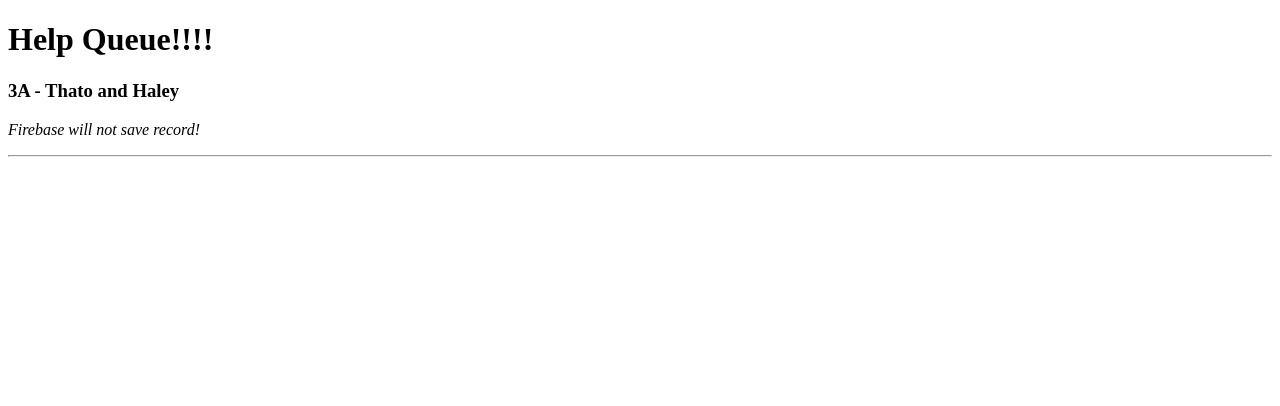
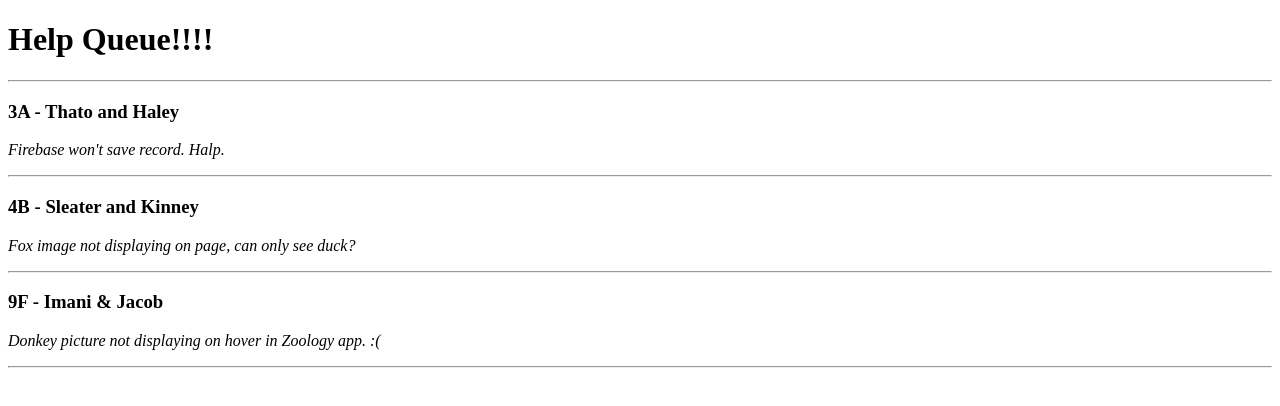
Before and after one commit to LeilaniL/react-help-queue, a React app: page / in a window 1280 px wide. Shown: the top 406 px of the page. Built offline with nearby package versions, Linux system fonts and the light colour scheme.

Commit message:
add JSX loop for list of tickets

```diff
--- a/package.json
+++ b/package.json
@@ -19,6 +19,8 @@
     "babel-loader": "^7.0.0",
     "babel-preset-es2015": "^6.24.1",
     "babel-preset-react": "^6.24.1",
+    "eslint": "^4.13.1",
+    "eslint-plugin-react": "^7.12.4",
     "html-webpack-plugin": "^2.29.0",
     "react-hot-loader": "^3.0.0-beta.7",
     "webpack": "^3.4.0",
--- a/src/components/App.jsx
+++ b/src/components/App.jsx
@@ -1,6 +1,6 @@
-import React from "react";
+import React from 'react';
 import Header from './Header';
-import TicketList from "./TicketList";
+import TicketList from './TicketList';
 
 function App() {
   return (
--- a/src/components/Header.jsx
+++ b/src/components/Header.jsx
@@ -1,4 +1,4 @@
-import React from "react";
+import React from 'react';
 
 function Header() {
   return (
--- a/src/components/Ticket.jsx
+++ b/src/components/Ticket.jsx
@@ -1,5 +1,5 @@
-import React from "react";
-import PropTypes from "prop-types";
+import React from 'react';
+import PropTypes from 'prop-types';
 
 function Ticket(props) {
   return (
--- a/src/components/TicketList.jsx
+++ b/src/components/TicketList.jsx
@@ -1,11 +1,36 @@
-import React from "react";
+import React from 'react';
 import Ticket from './Ticket';
+
+var masterTicketList = [
+  {
+    names: 'Thato and Haley',
+    location: '3A',
+    issue: 'Firebase won\'t save record. Halp.'
+  },
+  {
+    names: 'Sleater and Kinney',
+    location: '4B',
+    issue: 'Fox image not displaying on page, can only see duck?'
+  },
+  {
+    names: 'Imani & Jacob',
+    location: '9F',
+    issue: 'Donkey picture not displaying on hover in Zoology app. :('
+  }
+];
 
 function TicketList() {
   return (
-    <Ticket
-      location="3A"
-      names="Thato and Haley"
-      issue="Firebase will not save record!" />);
+    <div>
+      <hr />
+      {masterTicketList.map((ticket, index) =>
+        <Ticket
+          names={ticket.names}
+          location={ticket.location}
+          issue={ticket.issue}
+          key={index} />
+      )}
+    </div>
+  )
 }
 export default TicketList;
--- a/src/index.jsx
+++ b/src/index.jsx
@@ -13,9 +13,10 @@
 };
 
 render(App);
-
+/*eslint-disable */
 if (module.hot) {
   module.hot.accept('./components/App', () => {
-    render(App)
+    render(App);
   });
 }
+/*eslint-enable */
```
Also changed, not shown: .eslintrc.json (added), 1 other file (tests, documents, lock files or other folders).
